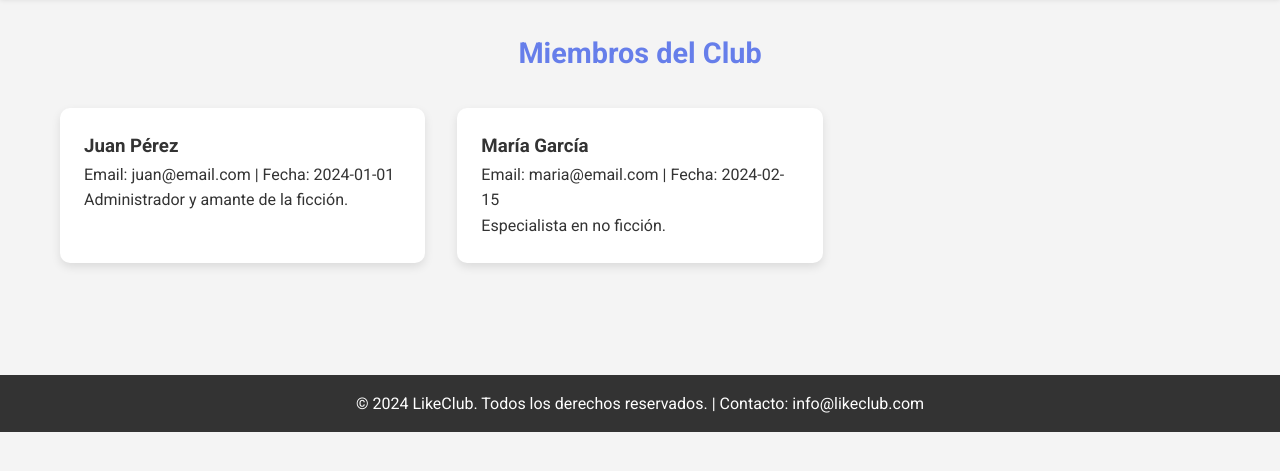
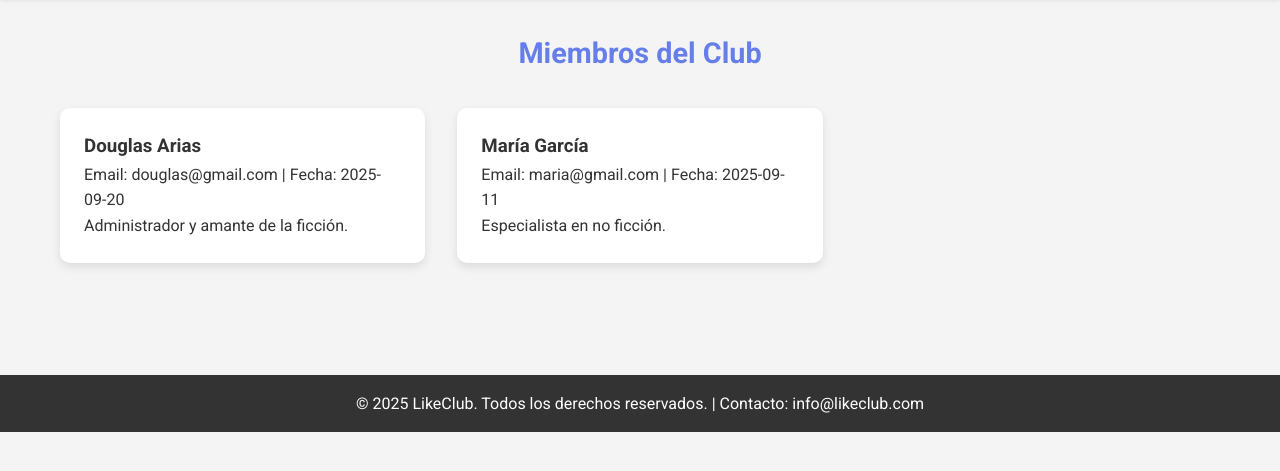
Before and after one commit to Dou99244/LikeClub, a plain HTML site: page index.html in a window 1280 px wide. Both pictures are taken after a click on the link "Usuarios". Shown: the part 111-582 px from the top of the page. Drawn offline with Linux system fonts and the light colour scheme.

Commit message:
Update index.html

```diff
--- a/index.html
+++ b/index.html
@@ -94,7 +94,7 @@
                 <div class="grid">
                     <div class="card">
                         <h3>Reseña de "Cien Años de Soledad"</h3>
-                        <p>Usuario: Juan Pérez | Calificación: 10/10</p>
+                        <p>Usuario: Douglas Arias| Calificación: 10/10</p>
                         <p>"Una obra maestra inolvidable."</p>
                     </div>
                     <div class="card">
@@ -116,13 +116,13 @@
                 <h2>Miembros del Club</h2>
                 <div class="grid">
                     <div class="card">
-                        <h3>Juan Pérez</h3>
-                        <p>Email: juan@email.com | Fecha: 2024-01-01</p>
+                        <h3>Douglas Arias</h3>
+                        <p>Email: douglas@gmail.com | Fecha: 2025-09-20</p>
                         <p>Administrador y amante de la ficción.</p>
                     </div>
                     <div class="card">
                         <h3>María García</h3>
-                        <p>Email: maria@email.com | Fecha: 2024-02-15</p>
+                        <p>Email: maria@gmail.com | Fecha: 2025-09-11</p>
                         <p>Especialista en no ficción.</p>
                     </div>
                 </div>
@@ -133,7 +133,7 @@
 
     <footer class="footer">
         <div class="container">
-            <p>&copy; 2024 LikeClub. Todos los derechos reservados. | Contacto: info@likeclub.com</p>
+            <p>&copy; 2025 LikeClub. Todos los derechos reservados. | Contacto: info@likeclub.com</p>
         </div>
     </footer>
 
```
